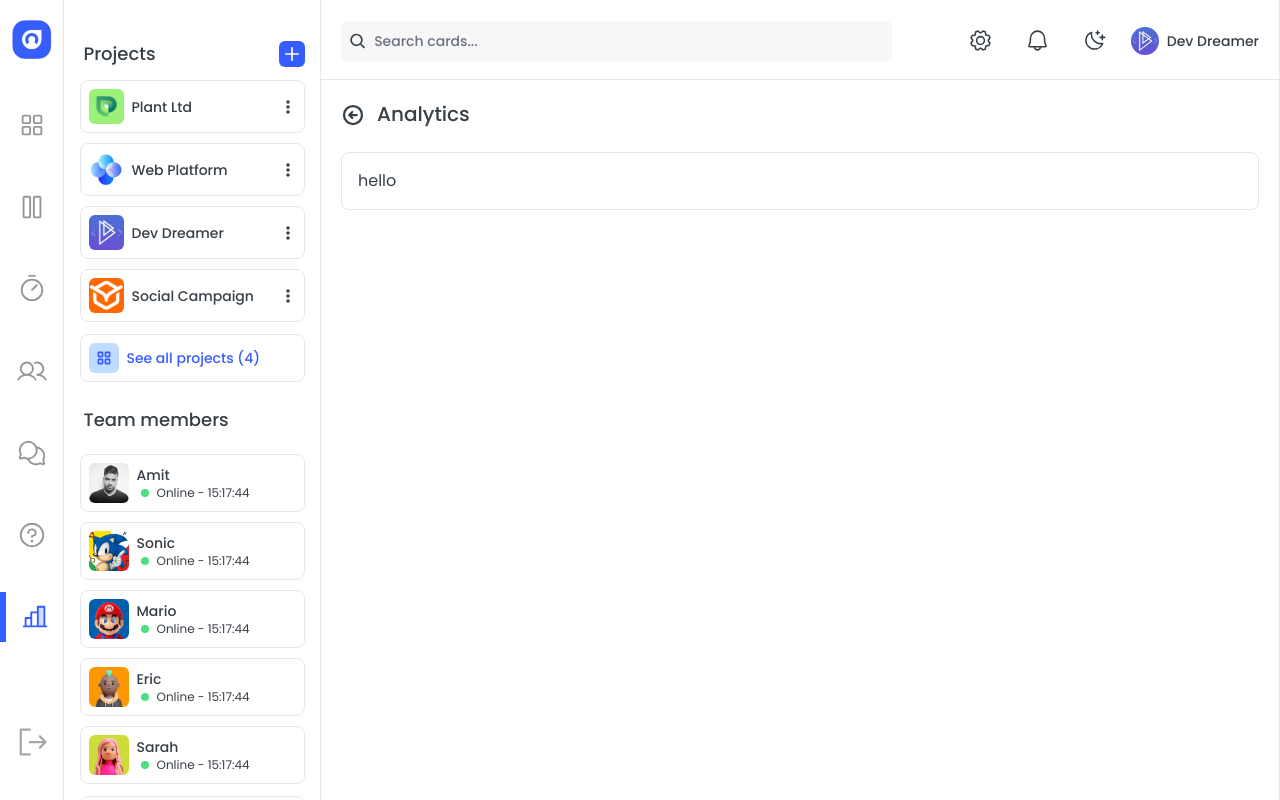
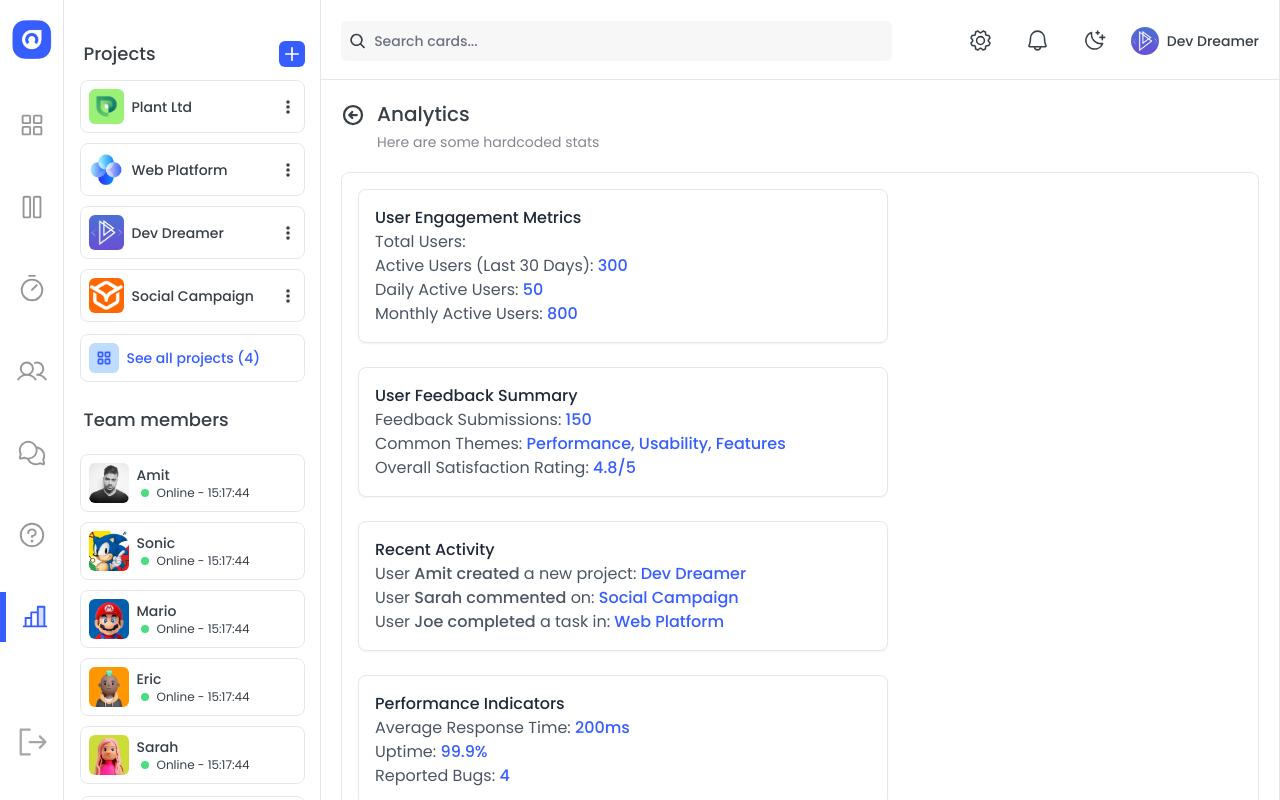
Before and after one commit to amitk7288/react-kanban, a React (Vite) app: page /stats in a window 1280 px wide. Built offline with nearby package versions, Linux system fonts and the light colour scheme.

Commit message:
completed the faq section

```diff
--- a/src/components/ui-components/MainContainer.jsx
+++ b/src/components/ui-components/MainContainer.jsx
@@ -8,7 +8,7 @@ export default function MainContainer({ children, title, subtitle }) {
     <div className="no-scrollbar fixed right-0 top-[80px] z-[-1] h-[calc(100%_-_80px)] w-full overflow-y-scroll border-x bg-white px-4 pb-4 pt-4 sm:px-5 sm:pt-5 lg:w-[calc(100%_-_25vw)] 2xl:w-[calc(100%_-_20vw)] dark:border-drkbrd dark:bg-drkbg dark:text-drkcol">
       <div className="mb-5 flex items-start gap-3">
         <PiArrowCircleLeftBold
-          className="mt-[2.5px] cursor-pointer text-2xl"
+          className="mt-[2.5px] cursor-pointer text-2xl flex-shrink-0"
           onClick={() => navigate(-1)}
         />
         <div className="flex flex-col gap-1">
--- /dev/null
+++ b/src/data/faqs.js
@@ -0,0 +1,30 @@
+const faqs = [
+  {
+    id: 1,
+    question: "What technologies and tools did you use to build this project?",
+    answer:
+      "This project was built using a modern web stack including React for the front end, Redux for state management, React Router for navigation, and Tailwind CSS for styling. I also used tools like Git for version control.",
+  },
+  {
+    id: 2,
+    question:
+      "What challenges did you face and how did you overcome them?",
+    answer:
+      "One challenge was managing state across multiple components efficiently, I solved this by implementing Redux for global centralized state management, which reduced prop drilling and made the code more scalable. I also leveraged Tailwind CSS for custom media queries.",
+  },
+  {
+    id: 3,
+    question: "How do you ensure your code is maintainable and scalable?",
+    answer:
+      "I follow best practices such as modular component architecture, ensuring that each component is reusable and focused on a single responsibility. I also write clean, readable code and use version control to track changes.",
+  },
+  {
+    id: 4,
+    question:
+      "How do you stay up to date with the latest technologies and industry trends?",
+    answer:
+      "I stay up to date by following industry blogs, regularly checking documentation for langauges I'm interested in and continuing to create tutorials for my YouTube channel - Dev Dreamer. I also regularly explore new tools and libraries to ensure I'm always learning and staying current with the latest trends in software development.",
+  },
+];
+
+export default faqs;
--- a/src/main.jsx
+++ b/src/main.jsx
@@ -16,7 +16,7 @@ import AllMembers from "./routes/AllMembers.jsx";
 import Board from "./components/mainview/board/Board.jsx";
 import EditCard from "./components/mainview/board/list/card/EditCard.jsx";
 import Analytics from "./routes/Analytics.jsx";
-import Faq from "./routes/Faq.jsx";
+import Faq from "./routes/faqs/Faq.jsx";
 import Chat from "./routes/Chat.jsx";
 import Time from "./routes/Time.jsx";
 
--- a/src/routes/Analytics.jsx
+++ b/src/routes/Analytics.jsx
@@ -1,9 +1,111 @@
 import MainContainer from "../components/ui-components/MainContainer";
 
 export default function Analytics() {
+
   return (
-    <MainContainer title={`Analytics`}>
-      <div className="flex flex-col gap-4">hello</div>
+    <MainContainer title={`Analytics`} subtitle={`Here are some hardcoded stats`}>
+      <div className="flex flex-col gap-6 rounded-lg">
+        <div className="analytics-metrics rounded-lg border bg-white p-4 shadow-sm lg:w-[60%] dark:border-drkbrd dark:bg-drkbg2">
+          <h2 className="font-medium text-gray-800 dark:text-drkcol">
+            User Engagement Metrics
+          </h2>
+          <p className="text-gray-600 dark:text-drkcol">
+            Total Users:{" "}
+            <span className="font-medium text-[#365dff]"></span>
+          </p>
+          <p className="text-gray-600 dark:text-drkcol">
+            Active Users (Last 30 Days):{" "}
+            <span className="font-medium text-[#365dff]">300</span>
+          </p>
+          <p className="text-gray-600 dark:text-drkcol">
+            Daily Active Users:{" "}
+            <span className="font-medium text-[#365dff]">50</span>
+          </p>
+          <p className="text-gray-600 dark:text-drkcol">
+            Monthly Active Users:{" "}
+            <span className="font-medium text-[#365dff]">800</span>
+          </p>
+        </div>
+
+        <div className="user-feedback rounded-lg border bg-white p-4 shadow-sm lg:w-[60%] dark:border-drkbrd dark:bg-drkbg2">
+          <h2 className="font-medium text-gray-800 dark:text-white">
+            User Feedback Summary
+          </h2>
+          <p className="text-gray-600 dark:text-drkcol">
+            Feedback Submissions:{" "}
+            <span className="font-medium text-[#365dff]">150</span>
+          </p>
+          <p className="text-gray-600 dark:text-drkcol">
+            Common Themes:{" "}
+            <span className="font-medium text-[#365dff]">
+              Performance, Usability, Features
+            </span>
+          </p>
+          <p className="text-gray-600 dark:text-drkcol">
+            Overall Satisfaction Rating:{" "}
+            <span className="font-medium text-[#365dff]">4.8/5</span>
+          </p>
+        </div>
+
+        <div className="recent-activity rounded-lg border bg-white p-4 shadow-sm lg:w-[60%] dark:border-drkbrd dark:bg-drkbg2">
+          <h2 className="font-medium text-gray-800 dark:text-white">
+            Recent Activity
+          </h2>
+          <p className="text-gray-600 dark:text-drkcol">
+            User <span className="font-medium">Amit created</span> a new project:{" "}
+            <span className="font-medium text-[#365dff]">Dev Dreamer</span>
+          </p>
+          <p className="text-gray-600 dark:text-drkcol">
+            User <span className="font-medium">Sarah commented</span> on:{" "}
+            <span className="font-medium text-[#365dff]">Social Campaign</span>
+          </p>
+          <p className="text-gray-600 dark:text-drkcol">
+            User <span className="font-medium">Joe completed</span> a task in:{" "}
+            <span className="font-medium text-[#365dff]">Web Platform</span>
+          </p>
+        </div>
+
+        <div className="performance-indicators rounded-lg border bg-white p-4 shadow-sm lg:w-[60%] dark:border-drkbrd dark:bg-drkbg2">
+          <h2 className="font-medium text-gray-800 dark:text-white">
+            Performance Indicators
+          </h2>
+          <p className="text-gray-600 dark:text-drkcol">
+            Average Response Time:{" "}
+            <span className="font-medium text-[#365dff]">200ms</span>
+          </p>
+          <p className="text-gray-600 dark:text-drkcol">
+            Uptime: <span className="font-medium text-[#365dff]">99.9%</span>
+          </p>
+          <p className="text-gray-600 dark:text-drkcol">
+            Reported Bugs:{" "}
+            <span className="font-medium text-[#365dff]">4</span>
+          </p>
+        </div>
+
+        <div className="goals-objectives rounded-lg border bg-white p-4 shadow-sm lg:w-[60%] dark:border-drkbrd dark:bg-drkbg2">
+          <h2 className="font-medium text-gray-800 dark:text-white">
+            Goals and Objectives
+          </h2>
+          <p className="text-gray-600 dark:text-drkcol">
+            Short-Term Goal:{" "}
+            <span className="font-medium text-[#365dff]">
+              Increase user retention by 15% in Q3
+            </span>
+          </p>
+          <p className="text-gray-600 dark:text-drkcol">
+            Long-Term Goal:{" "}
+            <span className="font-medium text-[#365dff]">
+              Reach 5,000 total users by the end of the year
+            </span>
+          </p>
+          <p className="text-gray-600 dark:text-drkcol">
+            Progress:{" "}
+            <span className="font-medium text-[#365dff]">
+              Retention currently at 10% increase
+            </span>
+          </p>
+        </div>
+      </div>
     </MainContainer>
   );
 }
--- a/src/routes/Chat.jsx
+++ b/src/routes/Chat.jsx
@@ -6,7 +6,7 @@ export default function Chat() {
 
 
   return (
-    <MainContainer title={`Chat`}>
+    <MainContainer title={`Chat`} subtitle={`A list of the total notes in each project`}>
       <div className="flex flex-col gap-4">
         {boards.map((board) => (
           <div
@@ -23,10 +23,8 @@ export default function Chat() {
               />
             </div>
             <div className="flex flex-col">
-              <p>{board.name}</p>
-              <p className="text-sm">
-                Board notes: {board.notes.length}
-              </p>
+              <p className="font-medium">{board.name}</p>
+              <p className="text-sm">Project notes: {board.notes.length}</p>
             </div>
           </div>
         ))}
--- a/src/routes/Faq.jsx
+++ /dev/null
@@ -1,9 +0,0 @@
-import MainContainer from "../components/ui-components/MainContainer";
-
-export default function Faq() {
-  return (
-    <MainContainer title={`Frequently asked questions`}>
-      <div className="flex flex-col gap-4">hello</div>
-    </MainContainer>
-  );
-}
--- a/src/routes/Time.jsx
+++ b/src/routes/Time.jsx
@@ -4,7 +4,6 @@ import TimeItem from "../components/sidebar/sidebar-menu/sidebar-menu-item/TimeI
 export default function Time() {
   return (
     <MainContainer title={`Time`}>
-      <p>This info has been hardcoded and the page has otherwise been left intentionally blank</p>
       <TimeItem />
     </MainContainer>
   );
--- /dev/null
+++ b/src/routes/faqs/Faq.jsx
@@ -0,0 +1,15 @@
+import MainContainer from "../../components/ui-components/MainContainer";
+import faqs from "../../data/faqs";
+import FaqItem from "./FaqItem";
+
+export default function Faq() {
+  return (
+    <MainContainer title={`Frequently asked questions`} subtitle={`Need some help? Here are some questions and answers all in one place `}>
+      <div className="flex flex-col gap-4 w-full md:w-[80%] xl:grid xl:grid-cols-2 xl:gap-y-10 xl:gap-x-5">
+        {faqs.map((f) => (
+          <FaqItem key={f.id} question={f.question} answer={f.answer} />
+        ))}
+      </div>
+    </MainContainer>
+  );
+}
--- /dev/null
+++ b/src/routes/faqs/FaqItem.jsx
@@ -0,0 +1,15 @@
+import { PiQuestionBold } from "react-icons/pi";
+
+export default function FaqItem({question, answer}) {
+  return (
+    <div className="flex gap-3">
+      <div className="mt-[3px] flex h-[30px] w-[30px] flex-shrink-0 basis-[25px] items-center justify-center rounded-md bg-blue-200 p-1.5 dark:bg-[#365dff]">
+        <PiQuestionBold className="text-[30px] text-[#365dff] dark:text-white" />
+      </div>
+      <div className="flex flex-col gap-1">
+        <p className="font-medium">{question}</p>
+        <p className="text-sm text-[#878590] dark:text-drkol leading-6">{answer}</p>
+      </div>
+    </div>
+  );
+}
```
